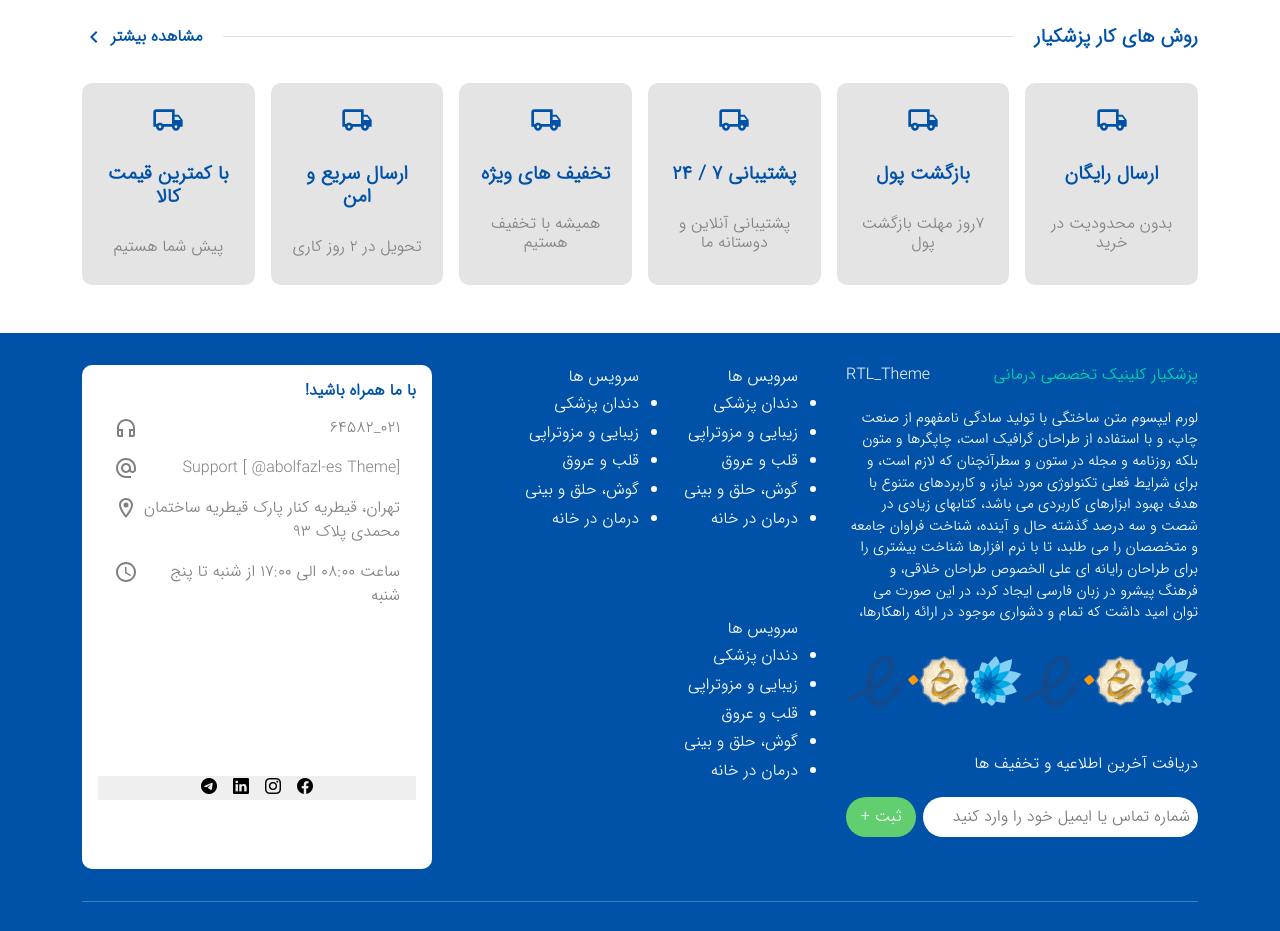
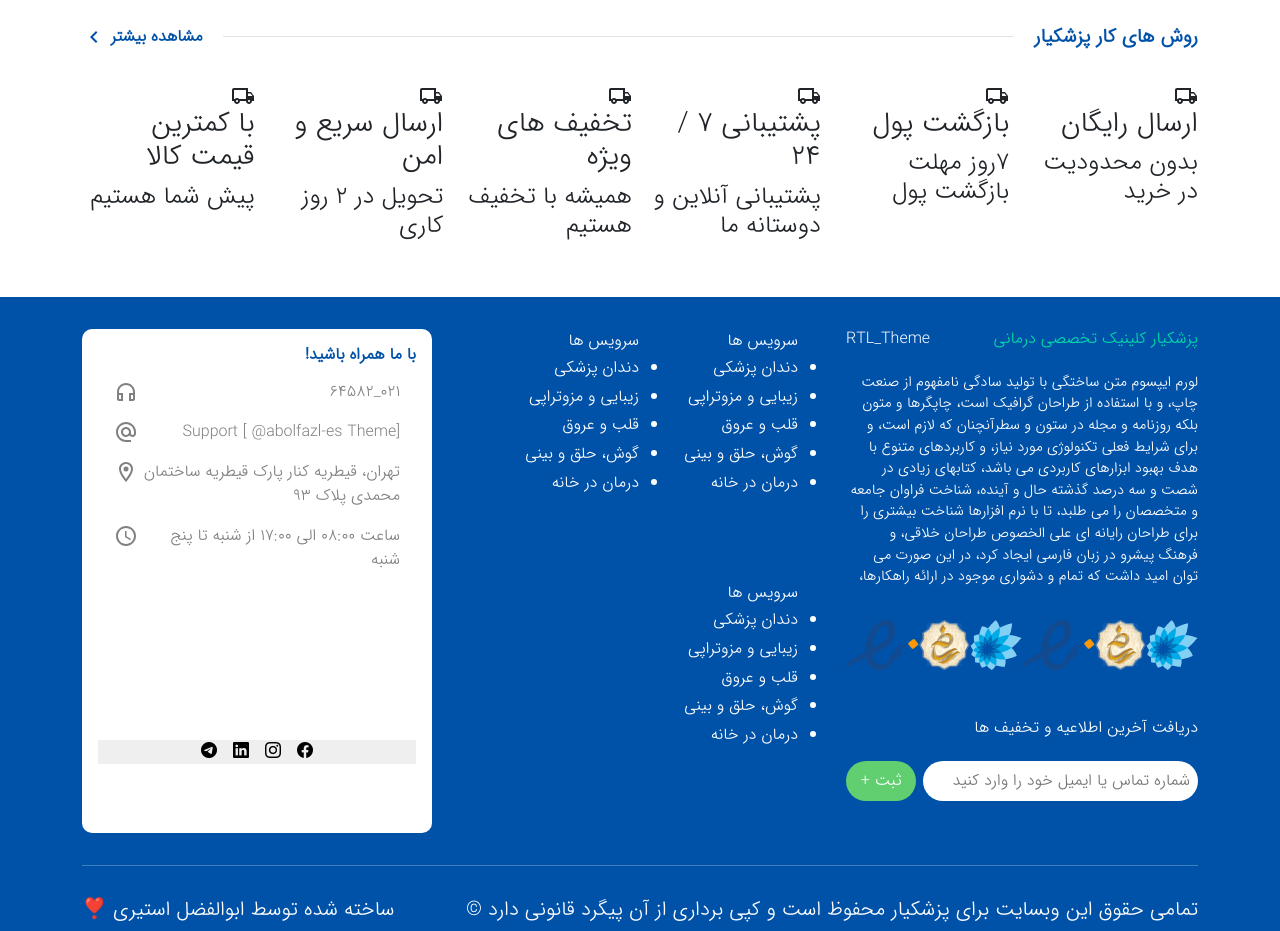
Before and after one commit to AbolfazlEs2006/Pezeshk, a React (Create React App) app: page / in a window 1280 px wide. Shown: the part 2080-3011 px from the top of the page. Built offline with nearby package versions, Linux system fonts and the light colour scheme.

Commit message:
change name fun

```diff
--- a/src/components/Specificationscard.js
+++ b/src/components/Specificationscard.js
@@ -5,7 +5,7 @@ import './Specifications.css'
 export default function Specificationscard(props) {
   return (
     <>
-        <div className='specifications'>
+        <div className='Specifications'>
             <div>
                 <LocalShippingOutlinedIcon />
             </div>
--- a/src/components/title.js
+++ b/src/components/title.js
@@ -4,7 +4,7 @@ import { Container } from 'react-bootstrap'
 import NavigateBeforeIcon from '@mui/icons-material/NavigateBefore';
 import { Link } from 'react-router-dom';
 
-export default function title(props) {
+export default function Title(props) {
   return (
     <Container>
         <>
```
